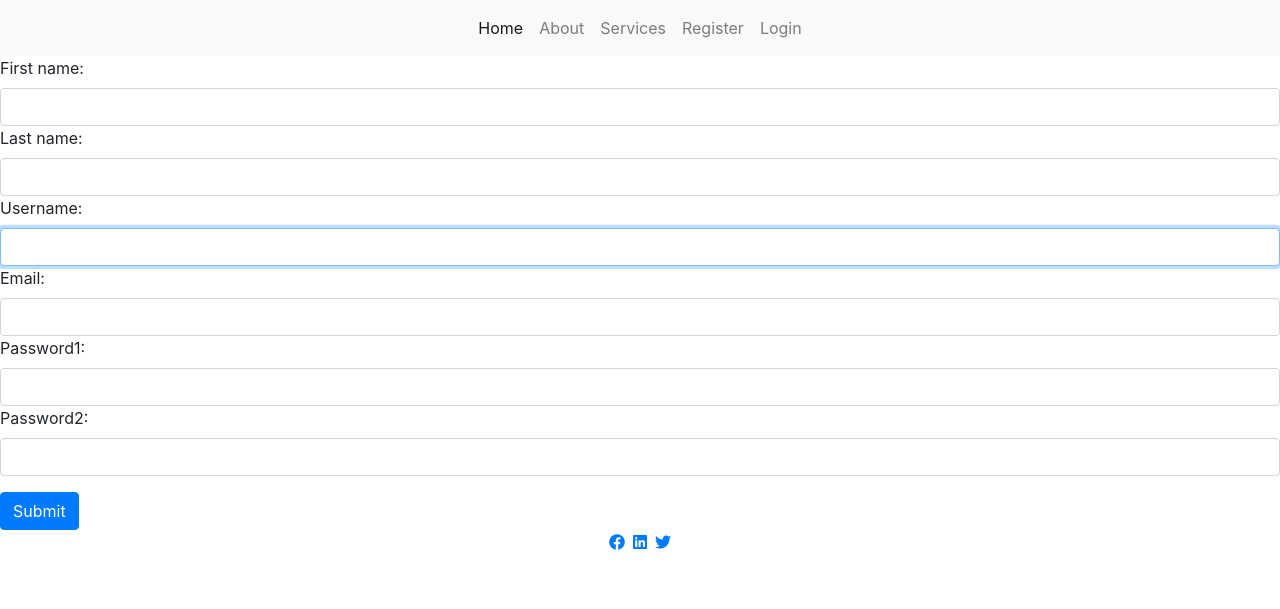
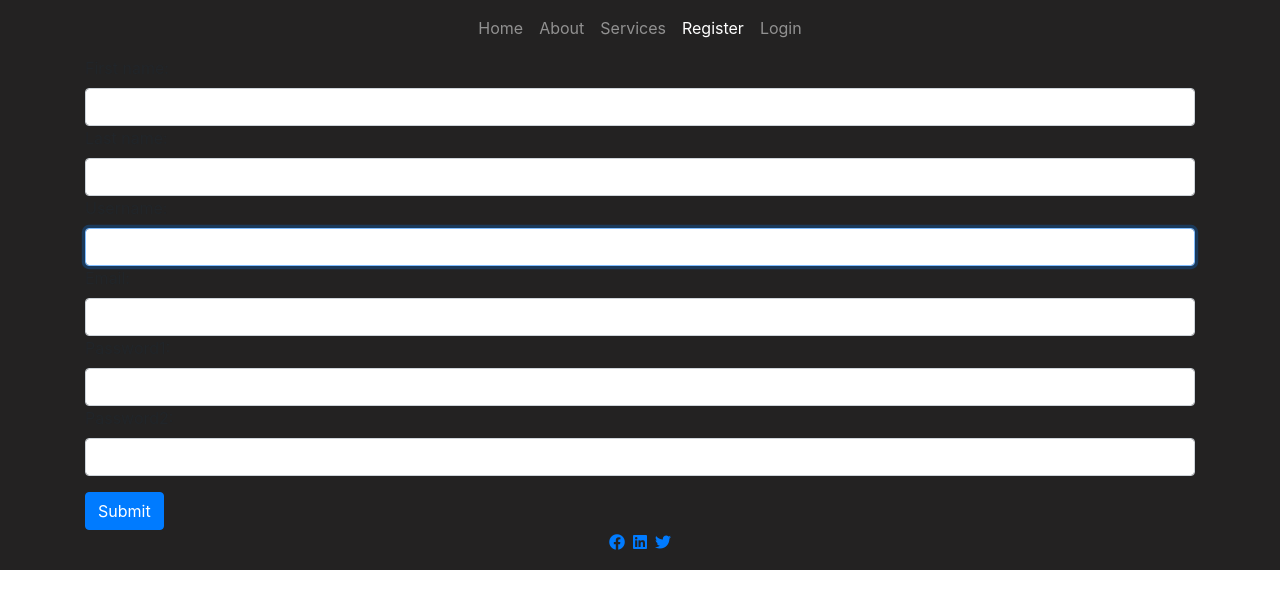
Before and after one commit to LiamD88/secure_plus, a Django app: page /users/register in a window 1280 px wide. Shown: the top 609 px of the page. Run offline with Django 3.2, Linux system fonts and the light colour scheme; some libraries are stand-ins or nearby versions.

Commit message:
amended views in each app to include active status for navbar when on each page, updated background color and added classes to style.css

```diff
--- a/cart/urls.py
+++ b/cart/urls.py
@@ -4,5 +4,4 @@ from . import views
 urlpatterns = [
     path('', views.view_cart, name='view_cart'),
     path('add/<item_id>/', views.add_to_cart, name='add_to_cart'),
-
 ]
--- a/home/views.py
+++ b/home/views.py
@@ -1,4 +1,8 @@
 from django.shortcuts import render
 
+context = {
+    'home': 'active'
+}
+
 def home(request):
-    return render(request, 'index.html')
+    return render(request, 'index.html', context)
--- a/secure_plus/static/css/style.css
+++ b/secure_plus/static/css/style.css
@@ -50,3 +50,16 @@
   height: 400px;  /* The height is 400 pixels */
 
 }
+
+
+
+
+/* main colours */
+
+.main-bg {
+  background-color: #232222!important;
+}
+
+.navfont {
+  background-color: #FFFFFF;
+}
--- a/services1/views.py
+++ b/services1/views.py
@@ -6,7 +6,8 @@ def services1(request):
     packages = Package.objects.all()
 
     context = {
-        'packages': packages
+        'packages': packages,
+        'services': 'active'
     }
 
     return render(request, 'services1.html', context)
--- a/templates/base.html
+++ b/templates/base.html
@@ -17,26 +17,26 @@
 
 <body>
   <!--Navbar-->
-  <nav class="navbar navbar-expand-lg navbar-light bg-light">
+  <nav class="navbar navbar-expand-lg navbar-dark main-bg">
     <button class="navbar-toggler" type="button" data-toggle="collapse" data-target="#navbarNav"
       aria-controls="navbarNav" aria-expanded="false" aria-label="Toggle navigation">
       <span class="navbar-toggler-icon"></span>
     </button>
     <div class="collapse navbar-collapse justify-content-center" id="navbarNav">
       <ul class="navbar-nav">
-        <li class="nav-item active">
-          <a class="nav-link" href="{% url 'home' %}">Home <span class="sr-only">(current)</span></a>
+        <li class="nav-item {{ home }}">
+          <a class="nav-link" href="{% url 'home' %}">Home</a>
         </li>
-         <li class="nav-item">
-          <a class="nav-link" href="{% url 'about' %}">About</a>
+         <li class="nav-item {{ about }}">
+          <a class="nav-link " href="{% url 'about' %}">About</a>
         </li>
-        <li class="nav-item">
+        <li class="nav-item {{ services }}">
           <a class="nav-link" href="{% url 'services1' %}">Services</a>
         </li>
-        <li class="nav-item">
+        <li class="nav-item {{ register }}">
           <a class="nav-link" href="{% url 'register' %}">Register</a>
         </li>
-        <li class="nav-item">
+        <li class="nav-item {{ login }}">
           <a class="nav-link" href="{% url 'login' %}">Login</a>
         </li>
       </ul>
@@ -60,7 +60,7 @@
   <div class="footer">
     <div class="container-fluid">
       <div class="row">
-        <div class="col-12 nav-footer-bg">
+        <div class="col-12 main-bg">
           <ul class="list-inline social-links d-flex justify-content-center">
             <li class="list-inline-item">
               <a target="_blank" href="">
--- a/users/templates/register.html
+++ b/users/templates/register.html
@@ -1,8 +1,12 @@
 {% extends 'base.html' %}
 
+
 {% block content %}
+<section class="main-bg">
 
-<!--form-->
+    <div class="container">
+    <div class="row">
+        <div class="col-12">
             <form method="POST" action="{% url 'register' %}">
 
                 {% csrf_token %}
@@ -12,6 +16,12 @@
                 <input type="submit" class="btn btn-primary">
 
             </form>
+        </div>
+    </div>
+</div>
+<!--form-->
+
+</section>
 
 
 {% endblock %}
--- a/users/views.py
+++ b/users/views.py
@@ -16,7 +16,12 @@ def register(request):
                 messages.error(request, 'There was an error registering your account.')
     else:
         form = RegistrationForm()
-    return render(request, 'register.html', {'form': form})
+
+    context = {
+        'form': form,
+        'register': 'active'
+    }
+    return render(request, 'register.html', context)
 
 
 def login(request):
@@ -40,4 +45,9 @@ def login(request):
     else:
         login = LoginForm()
 
-    return render(request, 'login.html', {'form': login})
+    context = {
+        'form': login,
+        'login': 'active'
+    }
+
+    return render(request, 'login.html', context)
```
Also changed, not shown: about/views.py (+8 -3 lines), cart/templates/cart.html (indentation only). Lines whose indentation alone changed are shown as unchanged.
